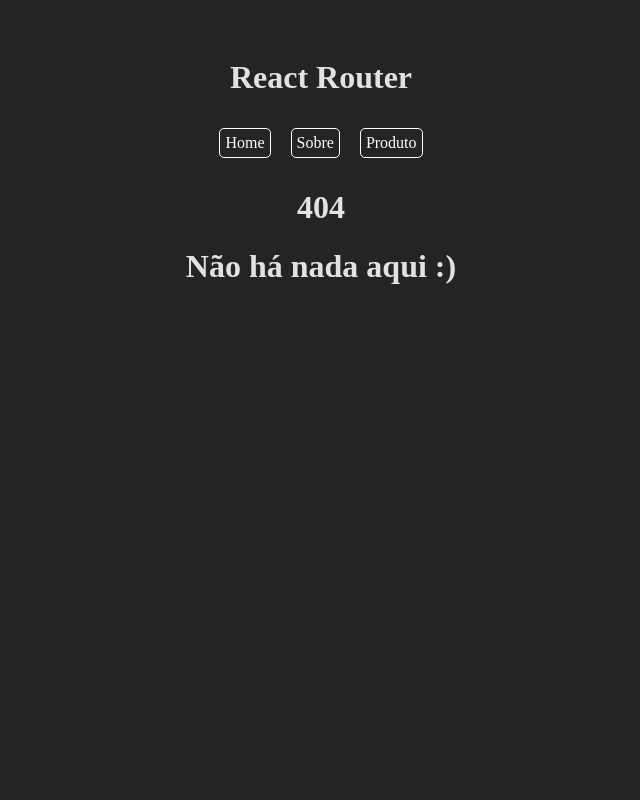
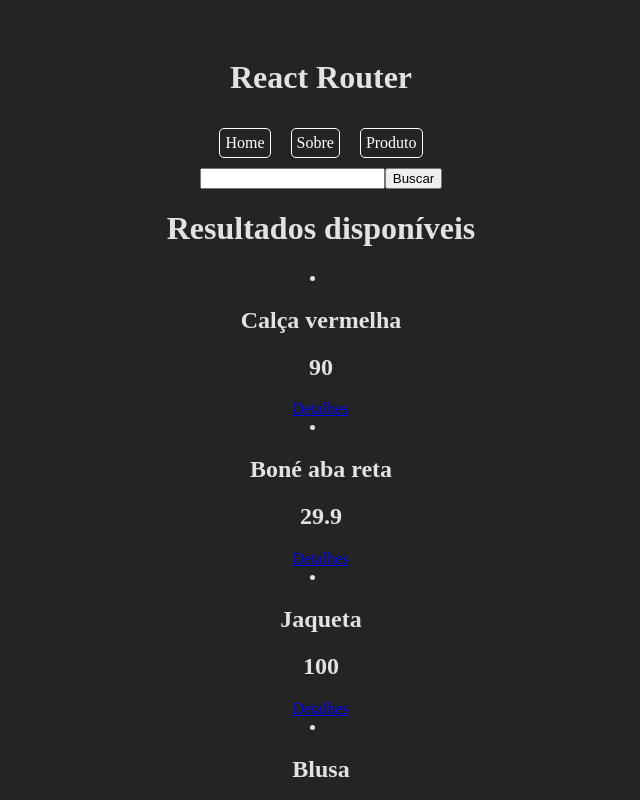
Before and after one commit to LuanneZati/REACT, a React (Vite) app in the folder 9_Router/: page /search in a window 1280 px wide. Before the commit this address had no page. Shown: the top 800 px of the page, without its empty margins (319-959 px from the left). Built offline with nearby package versions, Linux system fonts and the light colour scheme; data requests are answered from the project's data file.

Commit message:
searching

```diff
--- a/9_Router/src/App.jsx
+++ b/9_Router/src/App.jsx
@@ -5,13 +5,14 @@ import { BrowserRouter, Routes, Route } from 'react-router-dom'
 
 //components
 import Navbar from './components/Navbar'
-
+import SearchForm from './components/SearchForm'
 //pages
 import Home from './pages/Home'
 import About from './pages/About'
 import Product from './pages/Product'
 import Info from './pages/Info'
 import NotFound from './pages/NotFound'
+import Search from './pages/Search'
 
 function App() {
   return (
@@ -19,11 +20,14 @@ function App() {
       <h1>React Router</h1>
       <BrowserRouter>
         <Navbar />
+        {/* Search */}
+        <SearchForm></SearchForm>
         <Routes>
           <Route path="/" element={<Home />} ></Route>
           <Route path="/about" element={<About />} ></Route>
           <Route path="/products/:id" element={<Product />}></Route>
           <Route path="/products/:id/info" element={<Info />}></Route>
+          <Route path="/search" element={<Search />}></Route>
           <Route path="*" element={<NotFound />}></Route>
         </Routes>
       </BrowserRouter>
--- /dev/null
+++ b/9_Router/src/components/SearchForm.jsx
@@ -0,0 +1,21 @@
+import { useNavigate } from "react-router-dom"
+import { useState } from "react"
+
+const SearchForm = () => {
+    const navigate = useNavigate()
+    const [query, setQuery] = useState()
+
+    const handleSubmit = (e) => {
+        e.preventDefault();
+        navigate("/search?q=" + query)
+    }
+
+    return (
+    <form onSubmit={handleSubmit}>
+        <input type="text" onChange={(e) => setQuery(e.target.value)} />
+        <input type="submit" value="Buscar" />
+    </form>
+  )
+}
+
+export default SearchForm
--- /dev/null
+++ b/9_Router/src/pages/Search.jsx
@@ -0,0 +1,23 @@
+import { useSearchParams, Link } from "react-router-dom"
+import { useFetch } from "../hooks/useFetch"
+
+const Search = () => {
+    const [searchParams] = useSearchParams()
+
+    const url = "http://localhost:3000/products?" + searchParams
+    const {data: items, loading, error} = useFetch(url)
+    return (
+    <div>
+        <h1>Resultados disponíveis</h1>
+        {items && items.map((item) => (
+            <li key={item.id}>
+                <h2>{item.name}</h2>
+                <h2>{item.price}</h2>
+                <Link to={`/products/${item.id}`}>Detalhes</Link>
+            </li>
+        ))}
+    </div>
+  )
+}
+
+export default Search
```
